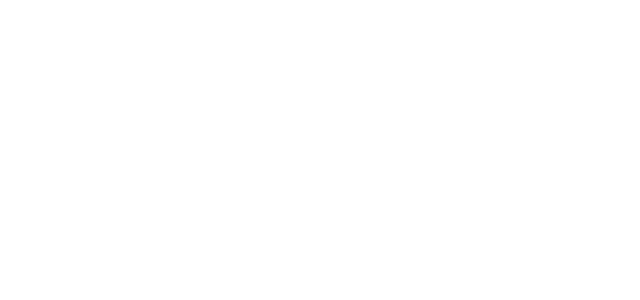
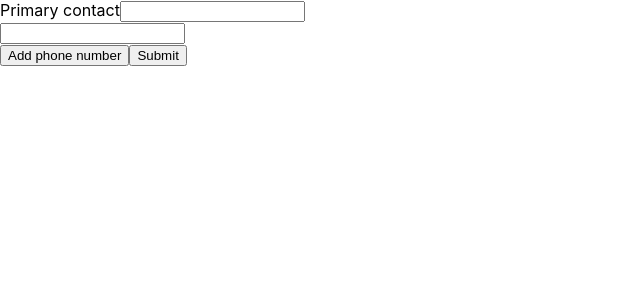
Before and after one commit to manoj633/react-revision, a React (Create React App) app: page / in a window 1280 px wide. Shown: the top 300 px of the page, without its empty margins (0-640 px from the left). Built offline with nearby package versions, Linux system fonts and the light colour scheme.

Commit message:
Add a field dynamically

```diff
--- a/src/App.js
+++ b/src/App.js
@@ -27,6 +27,7 @@ import { CustomFormValidation } from "./components/Forms/form hook/CustomFormVal
 import { ErrorVisualFeedback } from "./components/Forms/form hook/ErrorVisualFeedback";
 import { DefaultValues } from "./components/Forms/form hook/DefaultValues";
 import { NestedObject } from "./components/Forms/form hook/NestedObject";
+import { DynamicFields } from "./components/Forms/field array hook/DynamicFields";
 
 function App() {
   const inputRef = useRef(null);
@@ -106,6 +107,7 @@ function App() {
       {/* <ErrorVisualFeedback /> */}
       {/* <DefaultValues /> */}
       {/* <NestedObject /> */}
+      <DynamicFields />
     </div>
   );
 }
--- /dev/null
+++ b/src/components/Forms/field array hook/DynamicFields.jsx
@@ -0,0 +1,54 @@
+import React from "react";
+import { useFieldArray, useForm } from "react-hook-form";
+import { DevTool } from "@hookform/devtools";
+
+export const DynamicFields = () => {
+  const { register, control, handleSubmit } = useForm({
+    defaultValues: { phNumbers: [{ numbers: "" }] },
+  });
+
+  const { fields, append, remove } = useFieldArray({
+    name: "phNumbers",
+    control,
+  });
+
+  const submitForm = (data) => console.log(data);
+
+  return (
+    <>
+      <form onSubmit={handleSubmit(submitForm)}>
+        <label htmlFor="primary-number">Primary contact</label>
+        <input type="text" {...register("primary-number")} />
+        {fields.map((field, index) => {
+          return (
+            <div className="form-control" key={field.id}>
+              <input type="text" {...register(`phNumbers.${index}.number`)} />
+              {index > 0 && (
+                <div>
+                  <button
+                    type="button"
+                    onClick={() => {
+                      remove(index);
+                    }}
+                  >
+                    Remove
+                  </button>
+                </div>
+              )}
+            </div>
+          );
+        })}
+        <button
+          type="button"
+          onClick={() => {
+            append({ numbers: "" });
+          }}
+        >
+          Add phone number
+        </button>
+        <button type="submit">Submit</button>
+      </form>
+      <DevTool control={control} />
+    </>
+  );
+};
```
